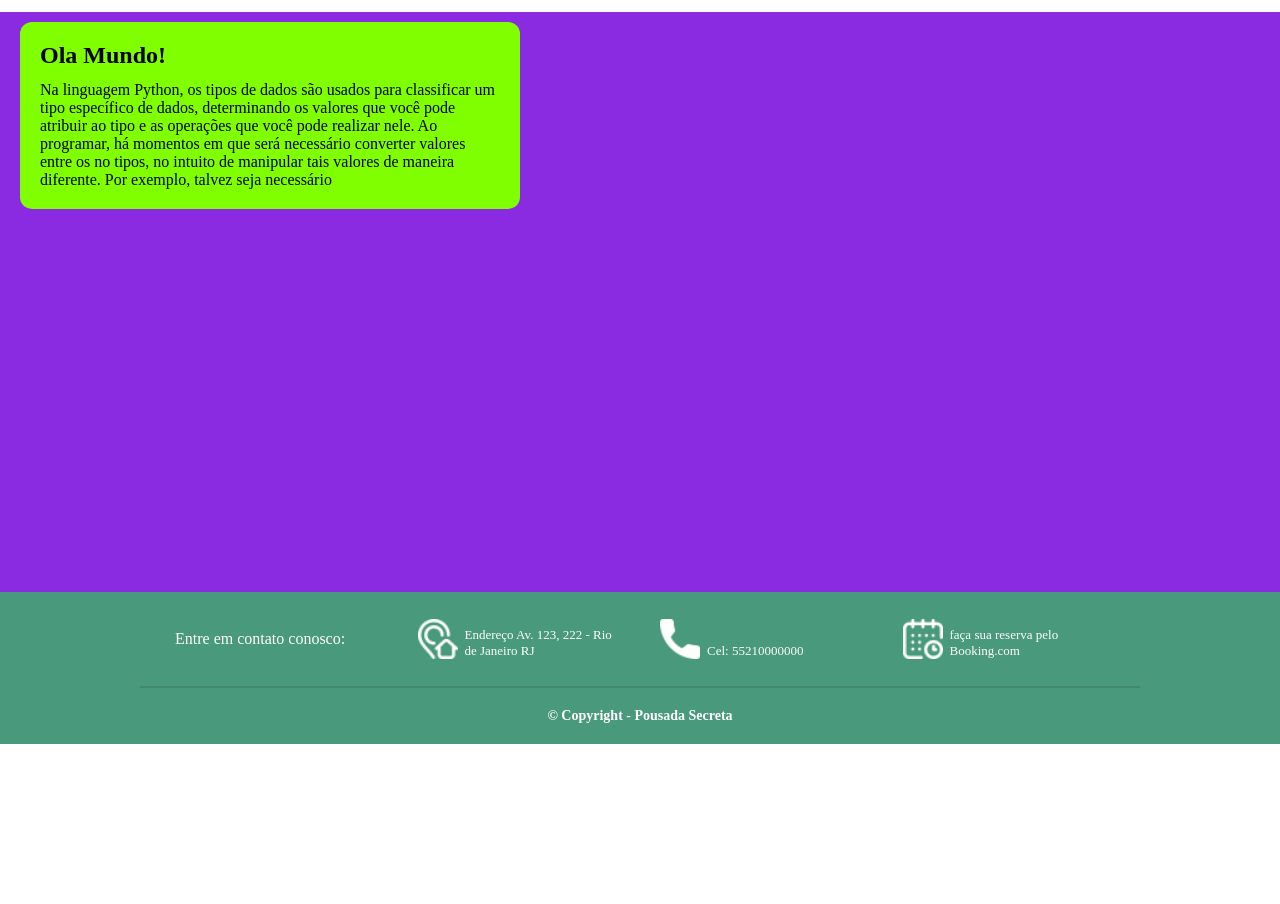
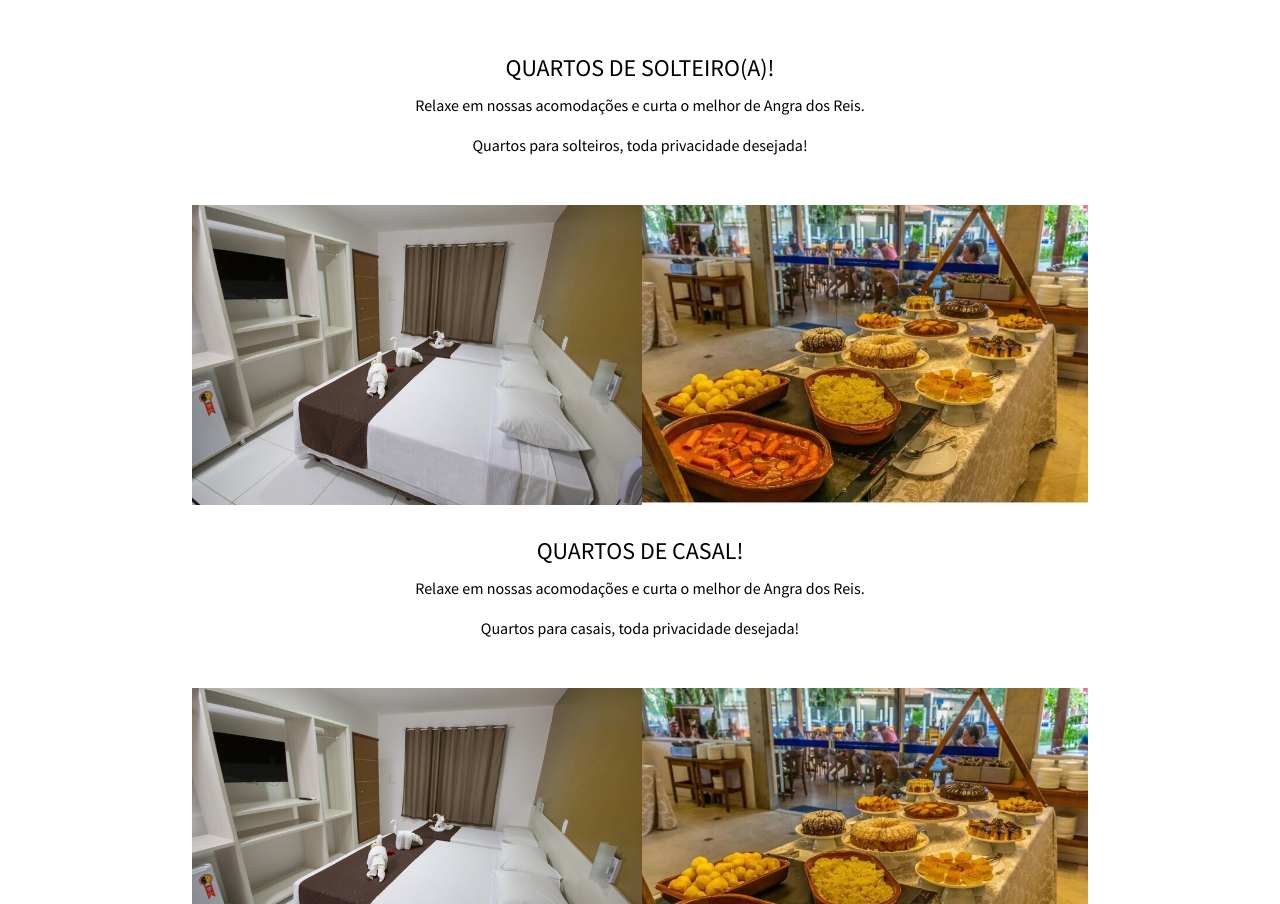
Before and after one commit to AldomarAssolin/hoteis-basico-front, a plain HTML site: page pages/quartos.html in a window 1280 px wide. Shown: the part 48-952 px from the top of the page. Before the commit the page ends 800 px from the top, so only its background shows below. Drawn offline with Linux system fonts and the light colour scheme.

Commit message:
page quartos cont.
titles and images

```diff
--- a/css/header.css
+++ b/css/header.css
@@ -7,6 +7,8 @@ header{
     width: 100%;
     position: fixed;
     top: 0;
+    z-index: 11;
+
     display: flex;
     align-items: center;
     padding: 15px 30px;
--- a/css/quartos.css
+++ b/css/quartos.css
@@ -1,3 +1,4 @@
+
 main.mainQuartos{
     padding-top: 70px;
 }
@@ -13,17 +14,29 @@ section.testeString ul{
     list-style-position: inside;
 }
 .mainQuartos{
-    padding-top: 70px;
-    padding-left: 20px;
-    background: blueviolet;
-}
-.mainQuartos div{
-    width: 500px;
-    padding: 20px;
-
-    border-radius: 12px;
-    background: chartreuse;
+    padding: 70px 0;
 }
 .mainQuartos div h2{
     margin-bottom: 12px;
 }
+.slide-quartos{
+    width: 100%;
+}
+.slide-container{
+    width: 70%;
+    overflow: hidden;
+    position: relative;
+    left: 50%;
+    transform: translateX(-50%);
+}
+.img-box{
+    width: 100%;
+    height: 300px;
+
+    display: flex;
+}
+.img-box img{
+    width: 100%;
+    height: 100%;
+    object-fit: fill;
+}
--- a/css/style.css
+++ b/css/style.css
@@ -40,6 +40,7 @@ a{
 .title{
     text-align: center;
     padding: 30px;
+    font-family: 'Source Sans Pro', sans-serif;
 }
 
 .title h2{
--- a/pages/quartos.html
+++ b/pages/quartos.html
@@ -60,15 +60,57 @@
         </ul>
     </nav>
     <main class="mainQuartos">
-        <div>
-            <h2>Ola Mundo!</h2>
-            <p>
-                Na linguagem Python, os tipos de dados são usados para classificar um tipo específico de dados,
-                determinando os valores que você pode atribuir ao tipo e as operações que você pode realizar nele.
-                Ao programar, há momentos em que será necessário converter valores entre os no tipos, no intuito de
-                manipular tais valores de maneira diferente. Por exemplo, talvez seja necessário
-            </p>
-        </div>
+        <div class="solteiros">
+            <div class="title">
+                <h2>Quartos de Solteiro(a)!</h2>
+                <p>Relaxe em nossas acomodações e curta o melhor de Angra dos Reis.</p>
+                <p>Quartos para solteiros, toda privacidade desejada!</p>
+            </div><!--title-->
+            <div class="slide-quartos">
+                <div class="slide-container">
+                    <div class="img-box">
+                        <img src="/assets/img2.jpg" alt="img2">
+                        <img src="/assets/img3.jpg" alt="img3">
+                        <img src="/assets/img2.jpg" alt="img2">
+                        <img src="/assets/img3.jpg" alt="img3">
+                    </div><!--img-box-->
+                </div><!--slide-container-->
+            </div><!--slide-quartos-->
+        </div><!--solteiros-->
+        <div class="casal">
+            <div class="title">
+                <h2>Quartos de Casal!</h2>
+                <p>Relaxe em nossas acomodações e curta o melhor de Angra dos Reis.</p>
+                <p>Quartos para casais, toda privacidade desejada!</p>
+            </div><!--title-->
+            <div class="slide-quartos">
+                <div class="slide-container">
+                    <div class="img-box">
+                        <img src="/assets/img2.jpg" alt="img2">
+                        <img src="/assets/img3.jpg" alt="img3">
+                        <img src="/assets/img2.jpg" alt="img2">
+                        <img src="/assets/img3.jpg" alt="img3">
+                    </div><!--img-box-->
+                </div><!--slide-container-->
+            </div><!--slide-quartos-->
+        </div><!--casal-->
+        <div class="familia">
+            <div class="title">
+                <h2>Quartos para toda a família!</h2>
+                <p>Relaxe em nossas acomodações e curta o melhor de Angra dos Reis.</p>
+                <p>Quartos para família, com todo conforto!</p>
+            </div><!--title-->
+            <div class="slide-quartos">
+                <div class="slide-container">
+                    <div class="img-box">
+                        <img src="/assets/img2.jpg" alt="img2">
+                        <img src="/assets/img3.jpg" alt="img3">
+                        <img src="/assets/img2.jpg" alt="img2">
+                        <img src="/assets/img3.jpg" alt="img3">
+                    </div><!--img-box-->
+                </div><!--slide-container-->
+            </div><!--slide-quartos-->
+        </div><!--familia-->
     </main>
     <footer>
         <div class="center">
```
Also changed, not shown: pages/Js.html (+1 -0 lines).
